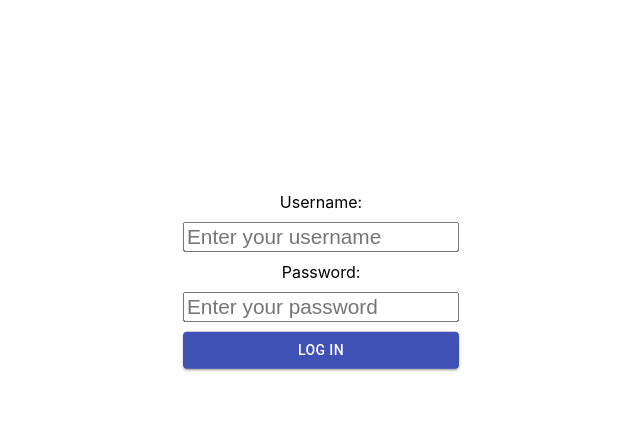
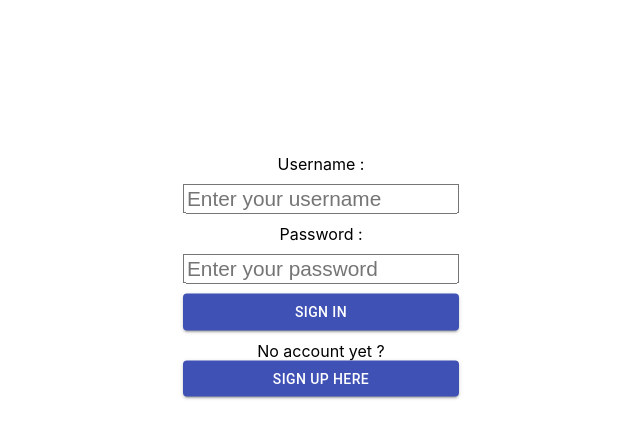
Before and after one commit to johntcha/stonk-account, a React (Create React App) app in the folder front/: page /login in a window 1280 px wide. Shown: the top 438 px of the page, without its empty margins (319-959 px from the left). Built offline with nearby package versions, Linux system fonts and the light colour scheme.

Commit message:
create account front done + input component on login page created

```diff
--- /dev/null
+++ b/front/src/component/FieldInput.jsx
@@ -0,0 +1,23 @@
+import React from 'react'
+
+const FieldInput = (
+        {label,
+        type,
+        placeholder,
+        handleChange}
+) => {
+    return (
+        <>
+        <label>
+            {label}
+        </label>
+        <input
+            type={type}
+            placeholder= {placeholder}
+            onChange={handleChange}
+        />
+        </>
+    )
+}
+
+export default FieldInput
--- a/front/src/page/Login.jsx
+++ b/front/src/page/Login.jsx
@@ -2,6 +2,9 @@ import React, { useEffect, useState } from 'react'
 import RequestService from '../request/RequestService'
 import  { Redirect } from 'react-router-dom'
 import Button from '@material-ui/core/Button';
+import FieldInput from '../component/FieldInput'
+import IconButton from '@material-ui/core/IconButton';
+import CloseIcon from '@material-ui/icons/Close';
 
 import './login.css'
 
@@ -10,13 +13,16 @@ const Login = () => {
     const [username, setUsername] = useState()
     const [usernameTyped, setUsernameTyped] = useState()
     const [passwordTyped, setPasswordTyped] = useState()
+    // const [emailTyped, setEmailTyped] = useState()
+    const [isCreated, setIsCreated] = useState(false)
 
     const config = {
         headers: { Authorization: `Bearer ${token}` }
     };
-    const user1 = {
+    const userCredentials = {
         username: usernameTyped,
         password: passwordTyped,
+        // email: emailTyped
     }
 
 
@@ -40,10 +46,26 @@ const Login = () => {
     const handleChangePassword = (event) => {
         setPasswordTyped(event.target.value)
     }
-    const handleSubmit = (event) => {
+    // const handleChangeEmail = (event) => {
+    //     setEmailTyped(event.target.value)
+    // }
+    const handleSubmitSignIn = (event) => {
         event.preventDefault();
-        RequestService.login(user1).then((result) => setToken(result.data.access_token))
+        RequestService.login(userCredentials).then((result) => setToken(result.data.access_token))
     }
+    const handleSubmitSignUp = (event) => {
+        event.preventDefault();
+        RequestService.createAccount(userCredentials).then((result) => {
+            if (result.status === 201) setIsCreated(true)
+        })
+    }
+
+    const [showSignup, setShowSignup] = useState(false);
+
+	const handleSignup = () => {
+		setShowSignup(!showSignup);
+        setIsCreated(false)
+	}
 
     const localStorageHandler = () => {
         if (token){
@@ -55,32 +77,68 @@ const Login = () => {
     if(window.localStorage.getItem('token')) return <Redirect to='/'  />
     return (
         <>
-            {!window.localStorage.getItem('token') && (
             <div className="login-content">
-            <form className="login-form" onSubmit={handleSubmit}>
-                <label>
-                    Username:
-                </label>
-                <input
+                <form className="login-form" onSubmit={handleSubmitSignIn}>
+                    <FieldInput
+                    label="Username :"
                     type="text"
                     placeholder="Enter your username"
-                    onChange={handleChangeUsername}
-                />
-                <label>
-                    Password:
-                </label>
-                <input
+                    handleChange={handleChangeUsername}
+                    />
+                    <FieldInput
+                    label="Password :"
                     type="password"
                     placeholder="Enter your password"
-                    onChange={handleChangePassword}
-                />
-                {/* <input type="submit" value="Log in"/> */}
-                <Button variant="contained" color="primary" type="submit">
-                    Log in
-                </Button>
-            </form>
+                    handleChange={handleChangePassword}
+                    />
+                    <Button variant="contained" color="primary" type="submit">
+                        Sign in
+                    </Button>
+                        No account yet ?
+                    <Button variant="contained" color="primary" onClick={handleSignup}>
+                        Sign up here
+                    </Button>
+                </form>
+                </div>
+                {showSignup && (
+                <div className="signup-wrapper">
+                    <div className="signup-content">
+                        <form className="signup-form" onSubmit={handleSubmitSignUp}>
+                            <IconButton aria-label="close" onClick={handleSignup}>
+                                <CloseIcon />
+                            </IconButton>
+                            <FieldInput
+                            label="Username :"
+                            type="text"
+                            placeholder="Enter your username"
+                            handleChange={handleChangeUsername}
+                            />
+                            <FieldInput
+                            label="Password :"
+                            type="password"
+                            placeholder="Enter your password"
+                            handleChange={handleChangePassword}
+                            />
+                            {/* <FieldInput
+                            label="Email :"
+                            type="text"
+                            placeholder="Enter your email"
+                            handleChange={handleChangeEmail}
+                            /> */}
+                            <Button variant="contained" color="primary" type="submit">
+                                Create account
+                            </Button>
+                            {isCreated && (
+                                <div>
+                                    Your account has been created !
+                                </div>
+                            )}
+                        </form>
+                    </div>
             </div>
             )}
+
+
         </>
     )
 }
--- a/front/src/page/login.css
+++ b/front/src/page/login.css
@@ -1,22 +1,56 @@
-.login-form{
+.login-form, .signup-form {
     display: inline-grid;
     text-align: center;
 }
 
-.login-content{
+.login-content, .signup-content {
     text-align: center;
     margin-top: 35vh;
     transform: translateY(-50%);
 }
 
-.login-form.label {
+.login-form.label, .signup-form.label {
     font-size: 1.5rem;
 }
 
-.login-form input[type="text"], .login-form input[type="password"] {
+.login-form input[type="text"],
+.login-form input[type="password"],
+.signup-form input[type="text"],
+.signup-form input[type="password"]
+{
     font-size: 1.3rem;
 }
 
-.login-form input{
+.login-form input, .signup-form input{
     margin: 10px 0;
 }
+
+.login-form Button, .signup-form Button {
+    margin-bottom: 10px;
+}
+
+.signup-wrapper {
+    position: absolute;
+    top: 0;
+    left: 0;
+    bottom: 0;
+    right: 0;
+    background: rgba(0, 0, 0, 0.507);
+    animation: popup .3s ease forwards ;
+    transform-origin: center;
+}
+
+.signup-form{
+    border: solid deepskyblue;
+    border-radius: 10%;
+    background: white;
+    padding: 50px;
+}
+
+button.MuiButtonBase-root.MuiIconButton-root {
+    width: 20px;
+    height: 20px;
+    border-radius: 50%;
+    padding: 15px;
+    justify-self: end;
+}
--- a/front/src/request/RequestService.jsx
+++ b/front/src/request/RequestService.jsx
@@ -19,6 +19,15 @@ const RequestService = {
         } catch (error) {
             throw(error)
         }
+    },
+
+    createAccount: async function(credentials){
+        try {
+            const data = await axios.post(`http://localhost:3002/users`, credentials)
+            return data
+        } catch (error) {
+            throw(error)
+        }
     }
 }
 
```
Also changed, not shown: 2 other files (tests, documents, lock files or other folders).
